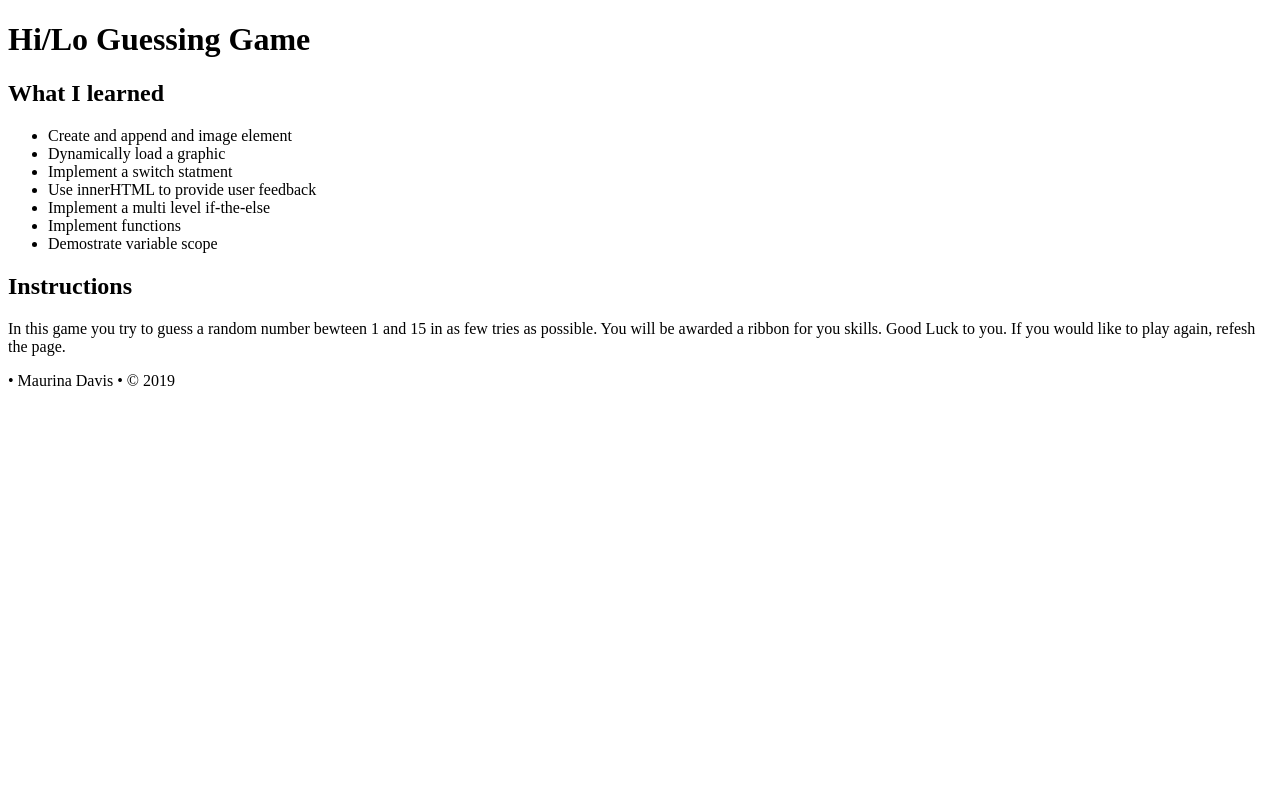
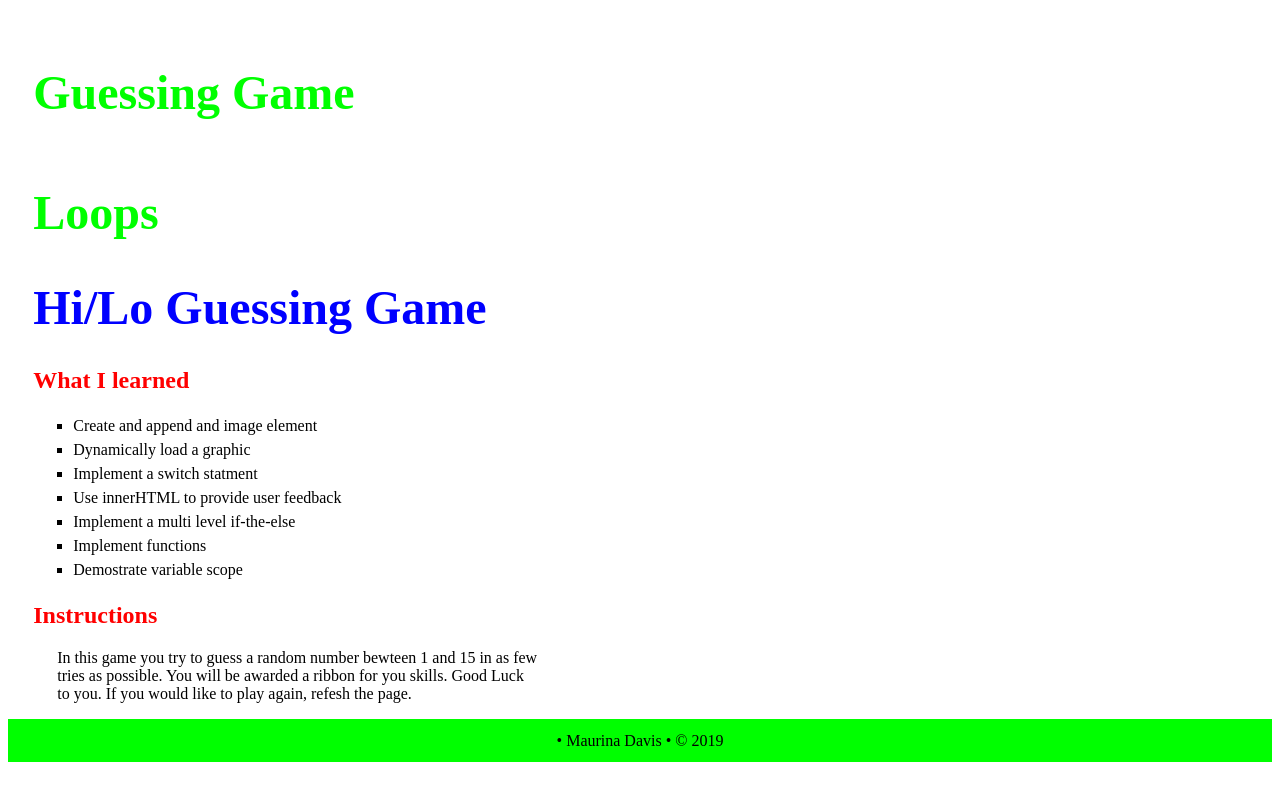
Before and after one commit to Maurina/Guessing_Game, a plain HTML site: page index.html in a window 1280 px wide. Drawn offline with Linux system fonts and the light colour scheme; a script that the page names is missing.

Commit message:
basic layout

```diff
--- a/index.html
+++ b/index.html
@@ -12,6 +12,14 @@
         <link rel="stylesheet" href="main.css">
     </head>
     <body>
+
+        <header>
+            <h2>Guessing Game</h2>
+            <h2>Loops</h2>
+
+        </header>
+
+    <div class="wrapper">
         <h1> Hi/Lo Guessing Game</h1>
 
         <h2> What I learned</h2>
@@ -28,7 +36,7 @@
         <h2>Instructions</h2>
         <p> In this game you try to guess a random number bewteen 1 and 15 in as few tries as possible.  You will be awarded a ribbon for you skills.  Good Luck to you.  If you would like to play again, refesh the page.</p>
 
-
+    </div><!--wrapper-->
         <footer>&bull; Maurina Davis &bull; &copy; 2019</footer>
         <script src="main.js" async defer></script>
     </body>
--- a/main.css
+++ b/main.css
@@ -0,0 +1,39 @@
+/*-----------colors blue #00f red #f00 green #0f0 ----------------*/
+
+header h2{
+    color: #0f0;
+    font-size: 3rem;
+    padding-top: 2%;
+    padding-left: 2%;
+}
+
+.wrapper{
+    max-width: 1200px;
+    padding-left: 2%;
+}
+h1{
+    font-size: 3rem;
+    color: #00f;
+}
+
+li{
+    list-style-type: square;
+    line-height: 1.5rem;
+}
+
+h2{
+    font-size: 1.5rem;
+    color: #f00;
+}
+
+p{
+    font-size: 1rem;
+    padding-left: 2%;
+    width: 40%;
+}
+
+footer{
+    background-color: #0f0;
+    text-align: center;
+    padding: 1%;
+}
--- a/main.js
+++ /dev/null
@@ -1 +0,0 @@
-HTML boilerplate
```
